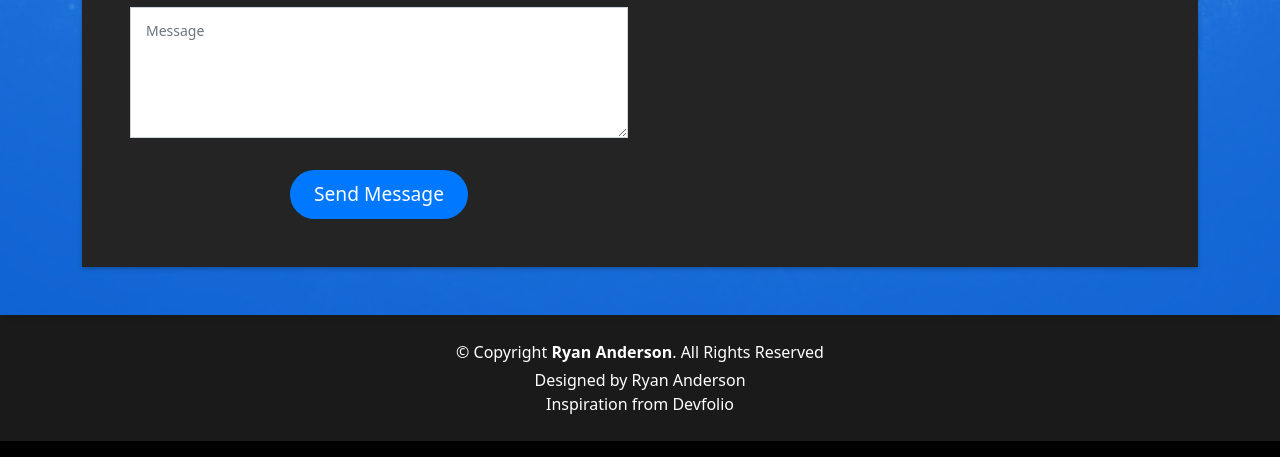
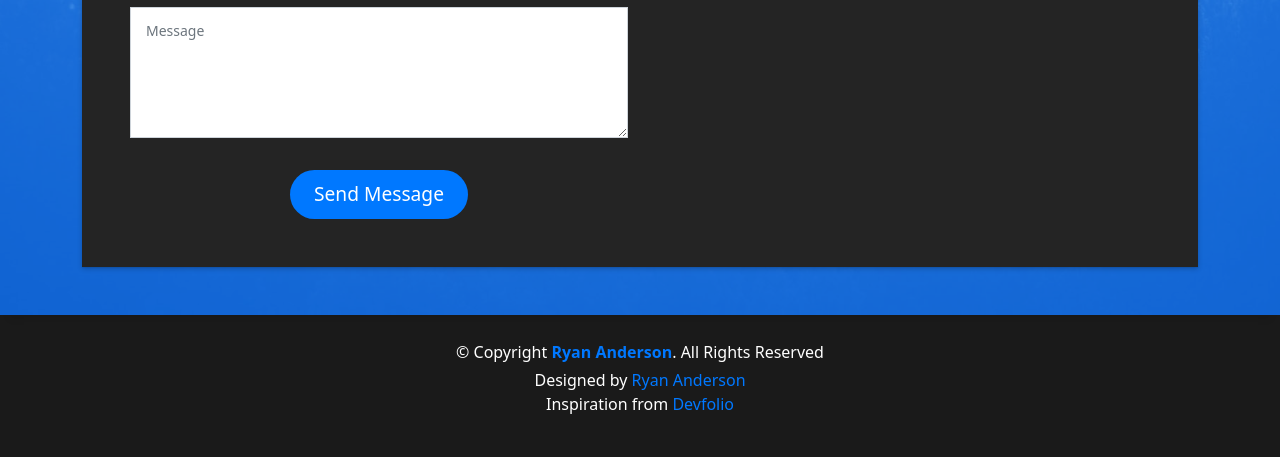
Before and after one commit to randerson2720/Portfolio-Website, a plain HTML site: page Portfolio/index.html in a window 1280 px wide. Shown: the part 4789-5246 px from the top of the page. Drawn offline with Linux system fonts and the light colour scheme.

Commit message:
bug fixes and added portfolio-details.html. nothing is added to it though

```diff
--- a/Portfolio/index.html
+++ b/Portfolio/index.html
@@ -9,7 +9,7 @@
   <meta content="" name="description">
   <meta content="" name="keywords">
 
-  <!-- Favicons -->
+  <!-- Icon -->
   <link href="assets/img/radark.png" rel="icon">
   <link href="assets/img/radark.png" rel="apple-touch-icon">
 
@@ -515,10 +515,11 @@
       <div class="row">
         <div class="col-sm-12">
           <div class="copyright-box">
-            <p class="copyright">&copy; Copyright <strong>Ryan Anderson</strong>. All Rights Reserved</p>
+            <p class="copyright">&copy; Copyright <strong style= "color: #0078ff">Ryan Anderson</strong>. All Rights Reserved</p>
             <div class="credits">
-              Designed by <a href="">Ryan Anderson</a> <br>
-              Inspiration from Devfolio
+              Designed by <a href="" style="color: #0078ff">Ryan Anderson</a> <br>
+              <p style="display: inline-block;">Inspiration from </p>
+            <a href="https://bootstrapmade.com/devfolio-bootstrap-portfolio-html-template/" style="color: #0078ff">Devfolio</a>
             </div>
           </div>
         </div>
```
Also changed, not shown: Portfolio/portfolio-details.html (added, +6 -0 lines).
